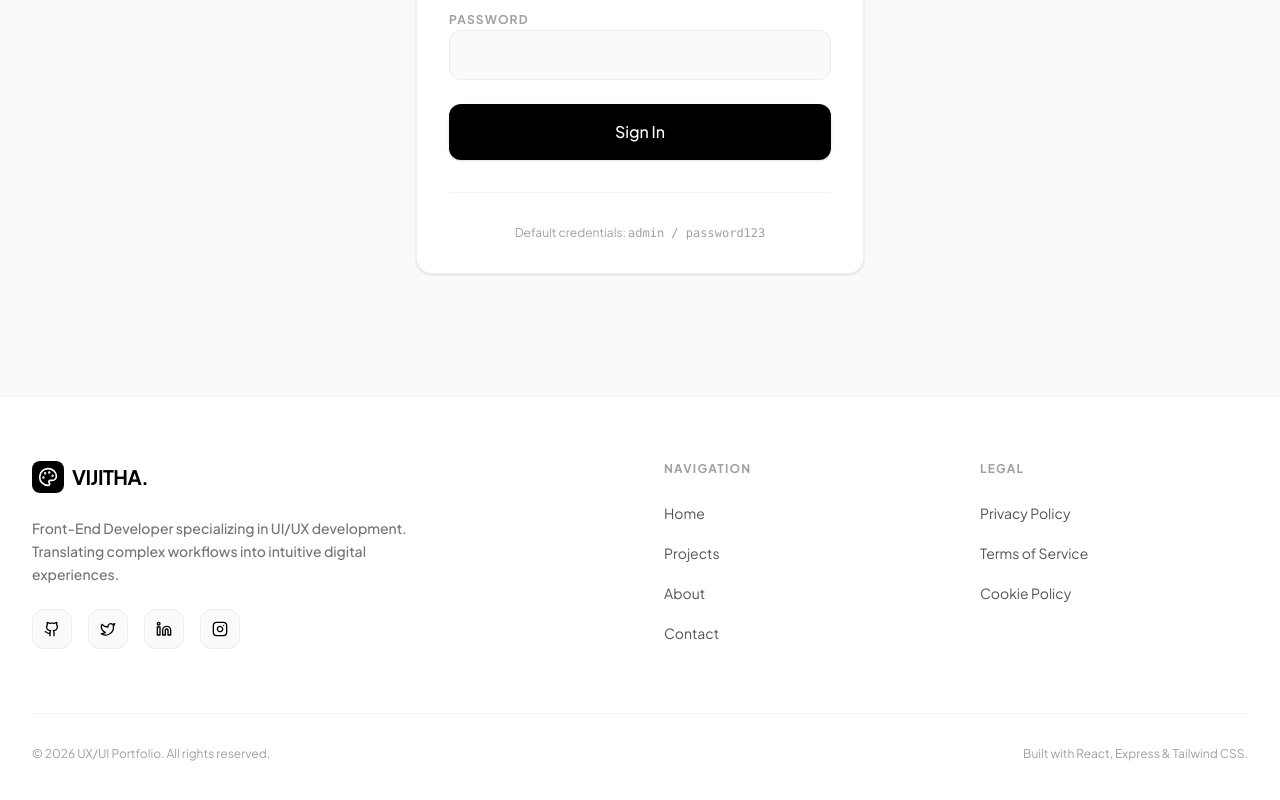
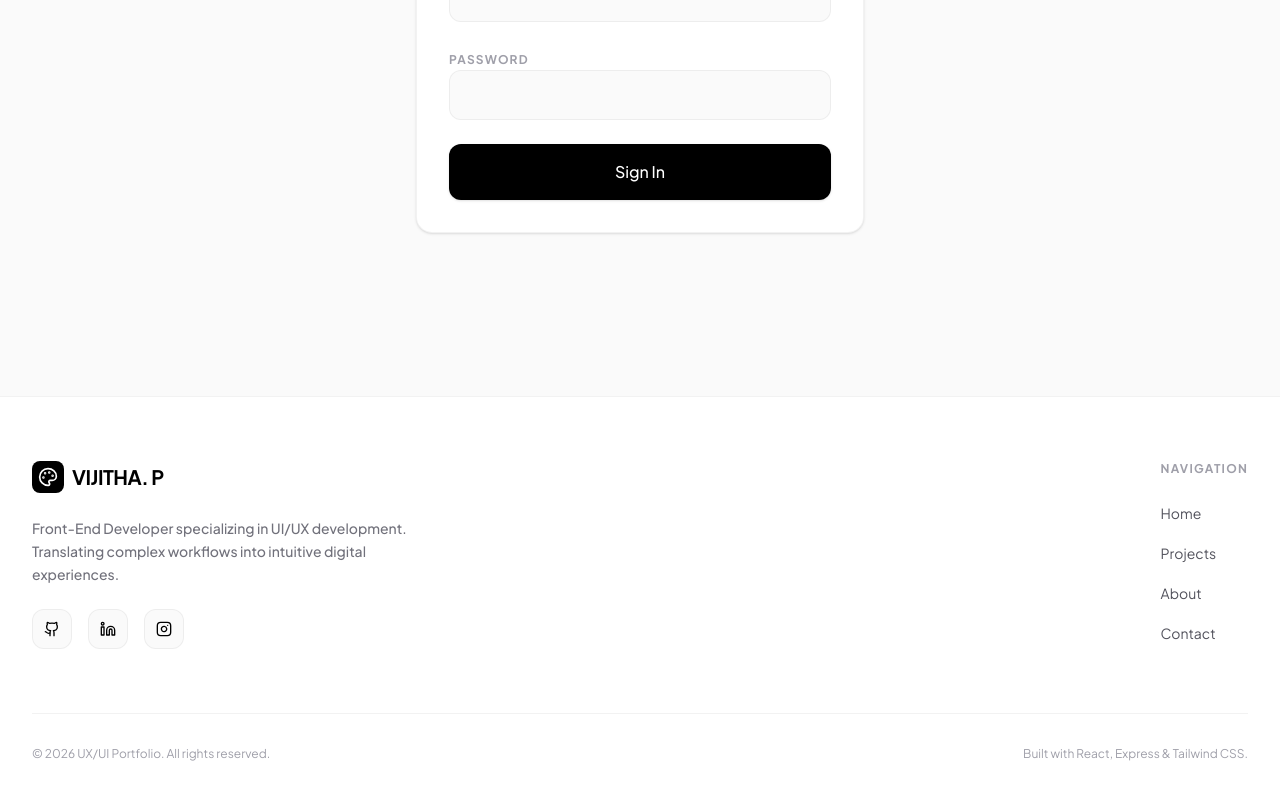
Before and after one commit to PVijitha/portfolio, a React (Vite) app: page /login in a window 1280 px wide. Shown: the part 404-1204 px from the top of the page. Built offline with nearby package versions, Linux system fonts and the light colour scheme.

Commit message:
ui-changes

```diff
--- a/src/components/Footer.tsx
+++ b/src/components/Footer.tsx
@@ -1,59 +1,59 @@
-import { Link } from 'react-router-dom';
-import { Palette, Github, Twitter, Linkedin, Instagram } from 'lucide-react';
+import { Link } from "react-router-dom";
+import { Palette, Github, Twitter, Linkedin, Instagram } from "lucide-react";
 
 export default function Footer() {
   return (
     <footer className="bg-white border-t border-black/5 py-16">
       <div className="max-w-7xl mx-auto px-4 sm:px-6 lg:px-8">
-        <div className="grid grid-cols-1 md:grid-cols-4 gap-12">
-          <div className="col-span-1 md:col-span-2 space-y-6">
+        <div className="flex justify-between">
+          <div className="space-y-6">
             <Link to="/" className="flex items-center gap-2 group">
               <div className="w-8 h-8 bg-black rounded-lg flex items-center justify-center group-hover:rotate-12 transition-transform">
                 <Palette className="w-5 h-5 text-white" />
               </div>
-              <span className="font-bold text-xl tracking-tight">VIJITHA.</span>
+              <span className="font-bold text-xl tracking-tight">
+                VIJITHA. P
+              </span>
             </Link>
             <p className="text-zinc-500 max-w-sm text-sm leading-relaxed font-medium">
-              Front-End Developer specializing in UI/UX development.
-              Translating complex workflows into intuitive digital experiences.
+              Front-End Developer specializing in UI/UX development. Translating
+              complex workflows into intuitive digital experiences.
             </p>
             <div className="flex gap-4">
-              <a href="#" className="w-10 h-10 bg-zinc-50 rounded-xl flex items-center justify-center border border-black/5 hover:bg-zinc-100 transition-colors">
+              <a
+                href="https://github.com/PVijitha"
+                className="w-10 h-10 bg-zinc-50 rounded-xl flex items-center justify-center border border-black/5 hover:bg-zinc-100 transition-colors"
+              >
                 <Github className="w-4 h-4" />
               </a>
-              <a href="#" className="w-10 h-10 bg-zinc-50 rounded-xl flex items-center justify-center border border-black/5 hover:bg-zinc-100 transition-colors">
-                <Twitter className="w-4 h-4" />
-              </a>
-              <a href="#" className="w-10 h-10 bg-zinc-50 rounded-xl flex items-center justify-center border border-black/5 hover:bg-zinc-100 transition-colors">
+              <a
+                href="https://www.linkedin.com/in/vijitha-p-52350320b/"
+                className="w-10 h-10 bg-zinc-50 rounded-xl flex items-center justify-center border border-black/5 hover:bg-zinc-100 transition-colors"
+              >
                 <Linkedin className="w-4 h-4" />
               </a>
-              <a href="#" className="w-10 h-10 bg-zinc-50 rounded-xl flex items-center justify-center border border-black/5 hover:bg-zinc-100 transition-colors">
+              <a
+                href="https://www.instagram.com/uxflows_vijitha?utm_source=qr&igsh=MWs1YWwwM2VvOHpqMg"
+                className="w-10 h-10 bg-zinc-50 rounded-xl flex items-center justify-center border border-black/5 hover:bg-zinc-100 transition-colors"
+              >
                 <Instagram className="w-4 h-4" />
               </a>
             </div>
           </div>
 
           <div>
-            <h4 className="text-xs font-bold uppercase tracking-widest text-zinc-400 mb-6">Navigation</h4>
+            <h4 className="text-xs font-bold uppercase tracking-widest text-zinc-400 mb-6">
+              Navigation
+            </h4>
             <ul className="space-y-4">
-              {['Home', 'Projects', 'About', 'Contact'].map((link) => (
+              {["Home", "Projects", "About", "Contact"].map((link) => (
                 <li key={link}>
-                  <Link to={link === 'Home' ? '/' : `/${link.toLowerCase()}`} className="text-sm text-zinc-600 hover:text-black transition-colors">
+                  <Link
+                    to={link === "Home" ? "/" : `/${link.toLowerCase()}`}
+                    className="text-sm text-zinc-600 hover:text-black transition-colors"
+                  >
                     {link}
                   </Link>
-                </li>
-              ))}
-            </ul>
-          </div>
-
-          <div>
-            <h4 className="text-xs font-bold uppercase tracking-widest text-zinc-400 mb-6">Legal</h4>
-            <ul className="space-y-4">
-              {['Privacy Policy', 'Terms of Service', 'Cookie Policy'].map((link) => (
-                <li key={link}>
-                  <a href="#" className="text-sm text-zinc-600 hover:text-black transition-colors">
-                    {link}
-                  </a>
                 </li>
               ))}
             </ul>
--- a/src/pages/Login.tsx
+++ b/src/pages/Login.tsx
@@ -1,26 +1,26 @@
-import { useState } from 'react';
-import { useNavigate } from 'react-router-dom';
-import { Lock } from 'lucide-react';
-import { Section, Button, Card } from '../components/UI';
-import { api } from '../services/api';
+import { useState } from "react";
+import { useNavigate } from "react-router-dom";
+import { Lock } from "lucide-react";
+import { Section, Button, Card } from "../components/UI";
+import { api } from "../services/api";
 
 export default function Login() {
-  const [username, setUsername] = useState('');
-  const [password, setPassword] = useState('');
+  const [username, setUsername] = useState("");
+  const [password, setPassword] = useState("");
   const [loading, setLoading] = useState(false);
-  const [error, setError] = useState('');
+  const [error, setError] = useState("");
   const navigate = useNavigate();
 
   const handleSubmit = async (e: React.FormEvent) => {
     e.preventDefault();
     setLoading(true);
-    setError('');
+    setError("");
     try {
       const { token } = await api.login({ username, password });
-      localStorage.setItem('admin_token', token);
-      navigate('/admin');
+      localStorage.setItem("admin_token", token);
+      navigate("/admin");
     } catch (err) {
-      setError('Invalid username or password');
+      setError("Invalid username or password");
     } finally {
       setLoading(false);
     }
@@ -34,7 +34,9 @@ export default function Login() {
             <Lock className="w-6 h-6 text-white" />
           </div>
           <h1 className="text-2xl font-bold">Admin Login</h1>
-          <p className="text-zinc-500 text-sm mt-2">Enter your credentials to manage your portfolio.</p>
+          <p className="text-zinc-500 text-sm mt-2">
+            Enter your credentials to manage your portfolio.
+          </p>
         </div>
 
         <form onSubmit={handleSubmit} className="space-y-6">
@@ -44,7 +46,9 @@ export default function Login() {
             </div>
           )}
           <div className="space-y-2">
-            <label className="text-xs font-bold uppercase tracking-widest text-zinc-400">Username</label>
+            <label className="text-xs font-bold uppercase tracking-widest text-zinc-400">
+              Username
+            </label>
             <input
               required
               type="text"
@@ -54,7 +58,9 @@ export default function Login() {
             />
           </div>
           <div className="space-y-2">
-            <label className="text-xs font-bold uppercase tracking-widest text-zinc-400">Password</label>
+            <label className="text-xs font-bold uppercase tracking-widest text-zinc-400">
+              Password
+            </label>
             <input
               required
               type="password"
@@ -67,12 +73,6 @@ export default function Login() {
             Sign In
           </Button>
         </form>
-
-        <div className="mt-8 pt-8 border-t border-black/5 text-center">
-          <p className="text-xs text-zinc-400">
-            Default credentials: <span className="font-mono">admin / password123</span>
-          </p>
-        </div>
       </Card>
     </div>
   );
```
Also changed, not shown: src/main.tsx (+5 -5 lines).
